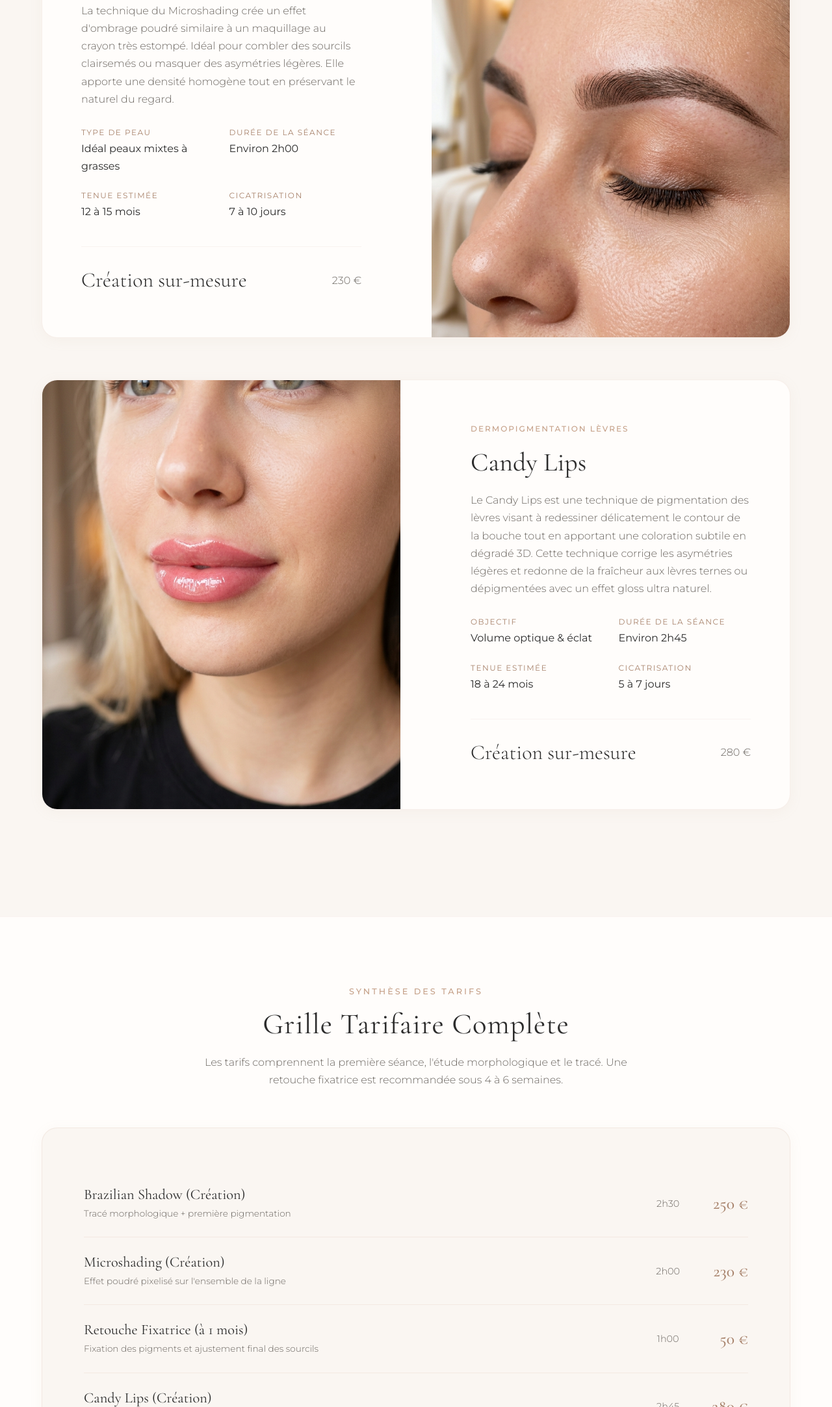
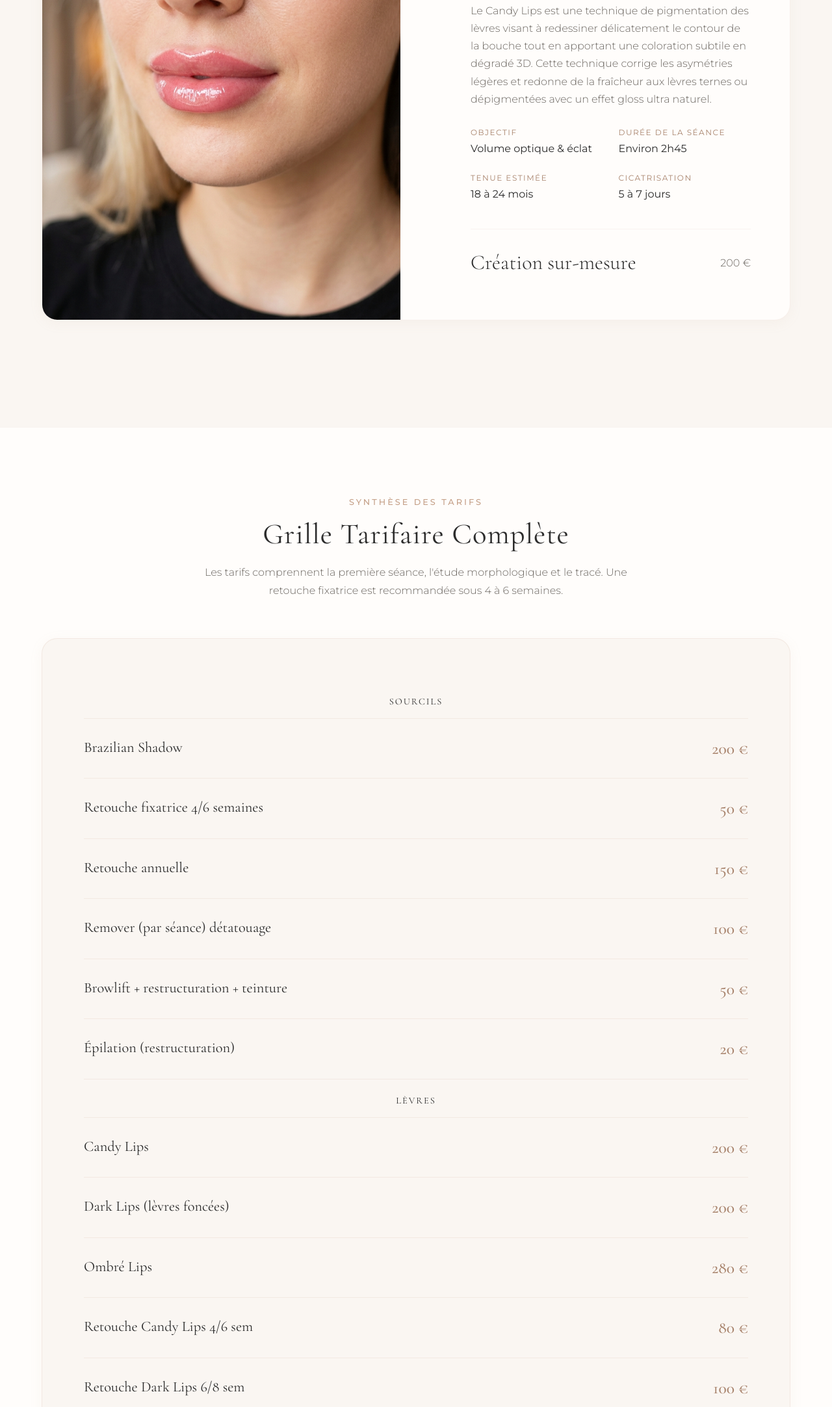
Before and after one commit to delumeauberaltyler-droid/jaimie-pmu, a website: page prestations.html in a window 1280 px wide. Shown: the part 1298-3463 px from the top of the page at 65% size. Drawn offline with nearby package versions, Linux system fonts and the light colour scheme.

Commit message:
Revise service descriptions and pricing in prestations.html
Updated the description meta tag and adjusted pricing for various services. Removed Microshading section and added Dark Lips and Ombré Lips services.

```diff
--- a/prestations.html
+++ b/prestations.html
@@ -4,8 +4,31 @@
   <meta charset="UTF-8">
   <meta name="viewport" content="width=device-width, initial-scale=1.0">
   <title>Prestations & Tarifs | Jaimie PMU Artist</title>
-  <meta name="description" content="Découvrez nos prestations de maquillage permanent à Cugnaux : Brazilian Shadow, Microshading et Candy Lips. Détails des soins, durées et tarifs complets.">
+  <meta name="description" content="Découvrez nos prestations de maquillage permanent à Cugnaux : Brazilian Shadow, Candy Lips, Dark Lips et Ombré Lips. Détails des soins et tarifs.">
   <link rel="stylesheet" href="style.css">
+  <style>
+    .pricing-category .pricing-name {
+      text-align: center;
+      padding-top: 24px;
+      padding-bottom: 12px;
+    }
+
+    .pricing-category .pricing-name h4 {
+      letter-spacing: 2px;
+      font-size: 0.9rem;
+    }
+
+    .pricing-category .pricing-duration {
+      display: none;
+    }
+
+    @media (max-width: 600px) {
+      .pricing-category .pricing-name {
+        text-align: center;
+      }
+    }
+  </style>
+
 </head>
 <body>
 
@@ -86,49 +109,13 @@
 
             <div class="presta-price">
               Création sur-mesure
-              <span>250 €</span>
+              <span>200 €</span>
             </div>
           </div>
         </div>
       </div>
 
-      <!-- Prestation 2: Microshading -->
-      <div id="microshading" class="presta-item reveal">
-        <div class="grid-2" style="align-items: stretch;">
-          <div class="presta-content">
-            <span class="presta-tag">Dermopigmentation Sourcils</span>
-            <h3>Microshading</h3>
-            <p class="presta-desc">La technique du Microshading crée un effet d'ombrage poudré similaire à un maquillage au crayon très estompé. Idéal pour combler des sourcils clairsemés ou masquer des asymétries légères. Elle apporte une densité homogène tout en préservant le naturel du regard.</p>
 
-            <div class="presta-info-grid">
-              <div class="presta-info-box">
-                <h4>Type de peau</h4>
-                <p>Idéal peaux mixtes à grasses</p>
-              </div>
-              <div class="presta-info-box">
-                <h4>Durée de la séance</h4>
-                <p>Environ 2h00</p>
-              </div>
-              <div class="presta-info-box">
-                <h4>Tenue estimée</h4>
-                <p>12 à 15 mois</p>
-              </div>
-              <div class="presta-info-box">
-                <h4>Cicatrisation</h4>
-                <p>7 à 10 jours</p>
-              </div>
-            </div>
-
-            <div class="presta-price">
-              Création sur-mesure
-              <span>230 €</span>
-            </div>
-          </div>
-          <div class="presta-img">
-            <img src="images/microshading.jpg" alt="Sourcils parfaitement dessinés en Microshading">
-          </div>
-        </div>
-      </div>
 
       <!-- Prestation 3: Candy Lips -->
       <div id="candy-lips" class="presta-item reveal">
@@ -162,7 +149,7 @@
 
             <div class="presta-price">
               Création sur-mesure
-              <span>280 €</span>
+              <span>200 €</span>
             </div>
           </div>
         </div>
@@ -182,63 +169,119 @@
 
       <div class="pricing-section reveal">
         <table class="pricing-table">
-          <!-- Sourcils -->
+          <!-- SOURCILS -->
+          <tr class="pricing-row pricing-category">
+            <td colspan="3" class="pricing-name">
+              <h4>SOURCILS</h4>
+            </td>
+          </tr>
+
           <tr class="pricing-row">
             <td class="pricing-name">
-              <h4>Brazilian Shadow (Création)</h4>
-              <p>Tracé morphologique + première pigmentation</p>
+              <h4>Brazilian Shadow</h4>
             </td>
-            <td class="pricing-duration">2h30</td>
-            <td class="pricing-value">250 €</td>
+            <td class="pricing-duration"></td>
+            <td class="pricing-value">200 €</td>
           </tr>
+
           <tr class="pricing-row">
             <td class="pricing-name">
-              <h4>Microshading (Création)</h4>
-              <p>Effet poudré pixelisé sur l'ensemble de la ligne</p>
+              <h4>Retouche fixatrice 4/6 semaines</h4>
             </td>
-            <td class="pricing-duration">2h00</td>
-            <td class="pricing-value">230 €</td>
-          </tr>
-          <tr class="pricing-row">
-            <td class="pricing-name">
-              <h4>Retouche Fixatrice (à 1 mois)</h4>
-              <p>Fixation des pigments et ajustement final des sourcils</p>
-            </td>
-            <td class="pricing-duration">1h00</td>
+            <td class="pricing-duration"></td>
             <td class="pricing-value">50 €</td>
           </tr>
 
-          <!-- Lèvres -->
           <tr class="pricing-row">
             <td class="pricing-name">
-              <h4>Candy Lips (Création)</h4>
-              <p>Contour flouté & voile de couleur 3D sur les lèvres</p>
+              <h4>Retouche annuelle</h4>
             </td>
-            <td class="pricing-duration">2h45</td>
-            <td class="pricing-value">280 €</td>
+            <td class="pricing-duration"></td>
+            <td class="pricing-value">150 €</td>
           </tr>
+
           <tr class="pricing-row">
             <td class="pricing-name">
-              <h4>Retouche Fixatrice Lèvres (à 1 mois)</h4>
-              <p>Ajustement de l'intensité de la couleur des lèvres</p>
+              <h4>Remover (par séance) détatouage</h4>
             </td>
-            <td class="pricing-duration">1h15</td>
+            <td class="pricing-duration"></td>
+            <td class="pricing-value">100 €</td>
+          </tr>
+
+          <tr class="pricing-row">
+            <td class="pricing-name">
+              <h4>Browlift + restructuration + teinture</h4>
+            </td>
+            <td class="pricing-duration"></td>
             <td class="pricing-value">50 €</td>
           </tr>
 
-          <!-- Entretien -->
-          <tr class="pricing-row" id="retouches">
+          <tr class="pricing-row">
             <td class="pricing-name">
-              <h4>Retouche Entretien Annuel</h4>
-              <p>Ravivage des pigments (clientes Jaimie PMU uniquement, entre 10 et 18 mois)</p>
+              <h4>Épilation (restructuration)</h4>
             </td>
-            <td class="pricing-duration">1h30</td>
+            <td class="pricing-duration"></td>
+            <td class="pricing-value">20 €</td>
+          </tr>
+
+          <!-- LÈVRES -->
+          <tr class="pricing-row pricing-category">
+            <td colspan="3" class="pricing-name">
+              <h4>LÈVRES</h4>
+            </td>
+          </tr>
+
+          <tr class="pricing-row">
+            <td class="pricing-name">
+              <h4>Candy Lips</h4>
+            </td>
+            <td class="pricing-duration"></td>
+            <td class="pricing-value">200 €</td>
+          </tr>
+
+          <tr class="pricing-row">
+            <td class="pricing-name">
+              <h4>Dark Lips (lèvres foncées)</h4>
+            </td>
+            <td class="pricing-duration"></td>
+            <td class="pricing-value">200 €</td>
+          </tr>
+
+          <tr class="pricing-row">
+            <td class="pricing-name">
+              <h4>Ombré Lips</h4>
+            </td>
+            <td class="pricing-duration"></td>
+            <td class="pricing-value">280 €</td>
+          </tr>
+
+          <tr class="pricing-row">
+            <td class="pricing-name">
+              <h4>Retouche Candy Lips 4/6 sem</h4>
+            </td>
+            <td class="pricing-duration"></td>
+            <td class="pricing-value">80 €</td>
+          </tr>
+
+          <tr class="pricing-row">
+            <td class="pricing-name">
+              <h4>Retouche Dark Lips 6/8 sem</h4>
+            </td>
+            <td class="pricing-duration"></td>
+            <td class="pricing-value">100 €</td>
+          </tr>
+
+          <tr class="pricing-row">
+            <td class="pricing-name">
+              <h4>Retouche annuelle</h4>
+            </td>
+            <td class="pricing-duration"></td>
             <td class="pricing-value">150 €</td>
           </tr>
         </table>
       </div>
-    </div>
-  </section>
+      </div>
+    </section>
 
   <!-- FOOTER -->
   <footer class="footer">
@@ -264,7 +307,6 @@
           <h4 class="footer-heading">Prestations</h4>
           <ul class="footer-links">
             <li><a href="prestations.html#brazilian-shadow">Brazilian Shadow</a></li>
-            <li><a href="prestations.html#microshading">Microshading Sourcils</a></li>
             <li><a href="prestations.html#candy-lips">Candy Lips Lèvres</a></li>
             <li><a href="prestations.html#retouches">Retouches annuelles</a></li>
           </ul>
```
